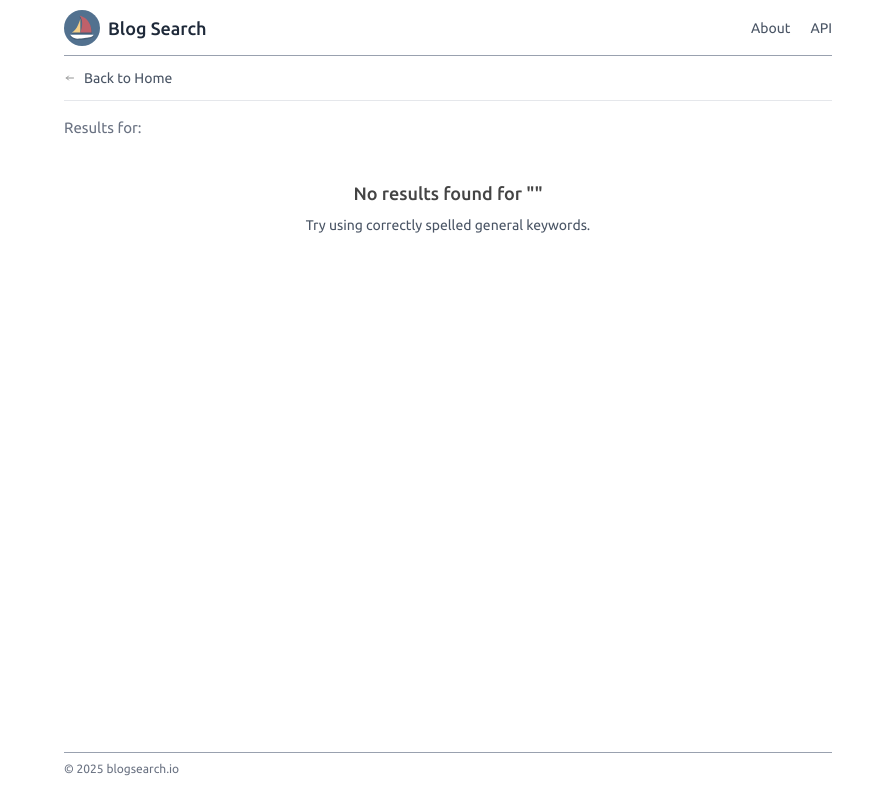
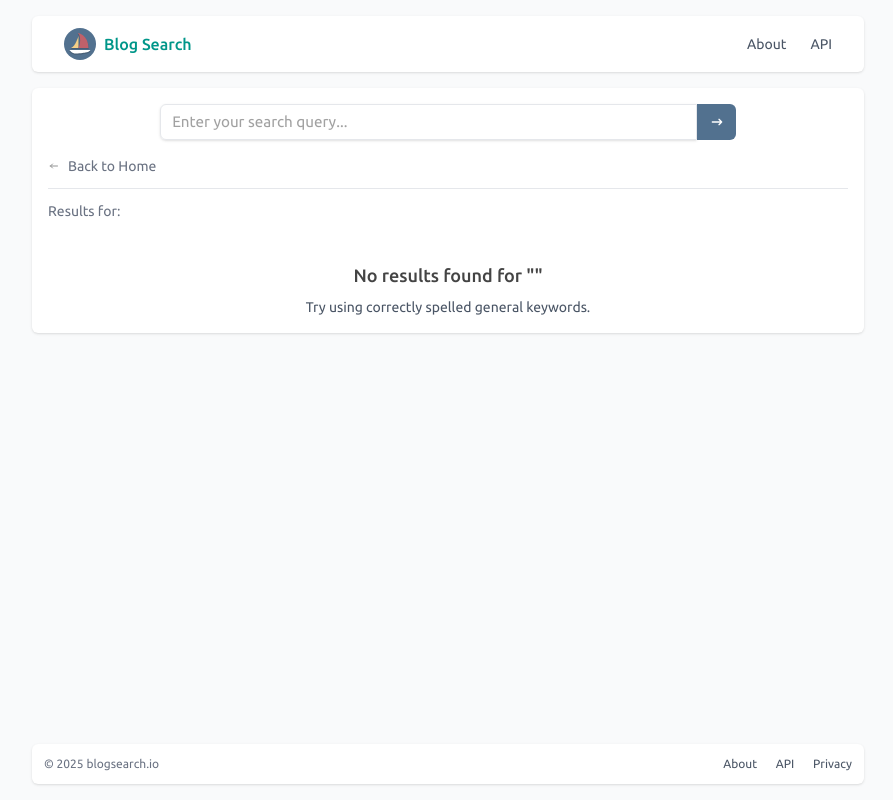
Before and after one commit to sawatkins/blog-search, a FastAPI app: page /search in a window 1280 px wide. Shown: the whole page, without its empty margins (192-1085 px from the left). Run offline with FastAPI, Linux system fonts and the light colour scheme.

Commit message:
major visual redesign

```diff
--- a/web/templates/about.html
+++ b/web/templates/about.html
@@ -3,7 +3,7 @@
 {% block title %}About - Blog Search{% endblock %}
 
 {% block content %}
-<div class="w-full mt-4">
+<div class="w-full">
     <h2 class="text-2xl font-medium mb-4">About Blog Search</h2>
 
     <p class="mb-3">Blog search is a search engine focused on indexing personal blog content in English.</p>
--- a/web/templates/api.html
+++ b/web/templates/api.html
@@ -3,7 +3,7 @@
 {% block title %}API - Blog Search{% endblock %}
 
 {% block content %}
-<div class="w-full mt-4">
+<div class="w-full">
     <h2 class="text-2xl font-medium mb-4">API Documentation</h2>
 
     <p class="mt-2 mb-4">Blog Search offers a simple API to programmatically access search results.</p>
--- a/web/templates/base.html
+++ b/web/templates/base.html
@@ -94,29 +94,29 @@
     {% block head_extra %}{% endblock %}
 </head>
 
-<body class="mx-auto px-4 sm:px-6 lg:px-8 max-w-4xl flex flex-col min-h-screen">
-    <header class="bg-white">
+<body class="mx-auto px-4 sm:px-6 lg:px-8 max-w-4xl flex flex-col min-h-screen bg-gray-50">
+    <header class="bg-white rounded-md shadow-sm mb-4 mt-4">
         <div class="mx-auto max-w-screen-xl px-4 sm:px-6 lg:px-8">
-          <div class="flex h-14 items-center justify-between border-b border-gray-400">
+          <div class="flex h-14 items-center justify-between">
             <div class="flex-1 md:flex md:items-center md:gap-12">
-              <a class="block text-teal-600" href="/">
+              <a class="block" href="/">
                 <span class="sr-only">Home</span>
                 <div class="flex items-center">
-                    <img src="/static/img/sailboat.svg" alt="Blog Search logo" width="36">
-                    <span class="ml-2 text-lg font-medium text-gray-800">Blog Search</span>
+                    <img src="/static/img/sailboat.svg" alt="Blog Search logo" width="32"">
+                    <span class="ml-2 text-base font-medium text-teal-600">Blog Search</span>
                 </div>
               </a>
             </div>
 
             <div class="md:flex md:items-center md:gap-12">
               <nav aria-label="Global" class="hidden md:block">
-                <ul class="flex items-center gap-5 text-sm">
+                <ul class="flex items-center gap-6 text-sm">
                   <li>
-                    <a class="text-gray-600 transition hover:text-gray-500/75" href="/about"> About </a>
+                    <a class="text-gray-600 transition hover:text-[#52718f]" href="/about"> About </a>
                   </li>
 
                   <li>
-                    <a class="text-gray-600 transition hover:text-gray-500/75" href="/api"> API </a>
+                    <a class="text-gray-600 transition hover:text-[#52718f]" href="/api"> API </a>
                   </li>
                 </ul>
               </nav>
@@ -127,14 +127,21 @@
 
 
       <main class="flex-grow flex flex-col items-center">
-        <div class="w-full px-8">
+        <div class="w-full bg-white rounded-md shadow-sm p-4">
             {% block content %}
             {% endblock %}
         </div>
     </main>
 
-    <footer class="text-left h-12 px-8">
-        <p class="text-xs pt-2 text-gray-500 border-t border-gray-400">&copy; 2025 blogsearch.io</p>
+    <footer class="mt-6 mb-4 bg-white rounded-md shadow-sm p-3 text-center">
+        <div class="flex justify-between items-center text-xs text-gray-500">
+            <span>&copy; 2025 blogsearch.io</span>
+            <div class="space-x-4">
+                <a href="/about" class="text-gray-600 hover:text-[#52718f] transition-colors">About</a>
+                <a href="/api" class="text-gray-600 hover:text-[#52718f] transition-colors">API</a>
+                <a href="#" class="text-gray-600 hover:text-[#52718f] transition-colors">Privacy</a>
+            </div>
+        </div>
     </footer>
 
     {% block scripts %}
--- a/web/templates/index.html
+++ b/web/templates/index.html
@@ -14,14 +14,14 @@
     ~^~^~~~^~~~^~~~^~~~^~^~
 </pre>
     </div>
-    <form id="search-form" class="w-full" action="/search" method="get">
+    <form id="search-form" class="w-full mb-4" action="/search" method="get">
         <div class="relative flex justify-center w-full max-w-2xl mx-auto">
             <input type="text" name="q" id="search-input"
-                class="w-full rounded-md border border-gray-300 px-3 py-2 shadow-sm focus:border-gray-400 focus:outline-none focus:ring-0 text-base"
+                class="w-full rounded-l-md border border-gray-200 px-4 py-2 pr-12 shadow-sm focus:border-[#52718f] focus:outline-none focus:ring-0 text-sm"
                 autocomplete="off" autocapitalize="off"
                 autocorrect="off" placeholder="Enter your search query..." autofocus value="{{ query or '' }}">
             <button type="submit" id="search-button"
-                class="absolute right-0 top-0 bottom-0 bg-[#52718f] hover:bg-[#405c78] rounded-r-md w-10 flex items-center justify-center transition-colors cursor-pointer">
+                class="bg-[#52718f] hover:bg-[#405c78] rounded-r-md w-10 flex items-center justify-center transition-colors cursor-pointer">
                 <img src="/static/img/arrow-sm-right.svg" alt="Search" class="w-4 h-4 brightness-0 invert">
             </button>
         </div>
--- a/web/templates/search.html
+++ b/web/templates/search.html
@@ -4,47 +4,47 @@
 
 {% block content %}
     <!-- Redesigned search form -->
-    <!-- <form id="search-form" class="w-full mb-8" action="/search" method="get">
+    <form id="search-form" class="w-full mb-4" action="/search" method="get">
         <div class="relative flex justify-center w-full max-w-xl mx-auto">
             <input type="text" name="q" id="search-input"
-                class="w-full rounded-md border border-gray-300 px-4 py-2 pr-12 shadow-sm focus:border-#52718f focus:outline-none focus:ring-0 text-base"
+                class="w-full rounded-l-md border border-gray-200 px-4 py-2 pr-12 shadow-sm focus:border-[#52718f] focus:outline-none focus:ring-0 text-sm"
                 autocomplete="off" autocapitalize="off"
                 autocorrect="off" placeholder="Enter your search query..." value="{{ query or '' }}">
             <button type="submit" id="search-button"
-                class="absolute right-0 top-0 bottom-0 bg-[#52718f] hover:bg-[#405c78] rounded-r-md w-12 flex items-center justify-center transition-colors cursor-pointer">
+                class="bg-[#52718f] hover:bg-[#405c78] rounded-r-md w-10 flex items-center justify-center transition-colors cursor-pointer">
                 <img src="/static/img/arrow-sm-right.svg" alt="Search" class="w-4 h-4 brightness-0 invert">
             </button>
         </div>
-    </form> -->
+    </form>
 
     <div id="search-results-container" class="w-full mx-auto">
-        <div class="flex items-center justify-between border-b border-gray-200 pt-3 pb-3 mb-4">
-            <a class="text-gray-600 hover:text-gray-500 transition flex items-center text-sm" href="/">
+        <div class="flex items-center justify-between border-b border-gray-200 pb-3 mb-3">
+            <a class="text-gray-500 hover:text-[#52718f] transition-colors flex items-center text-sm" href="/">
                 <img src="/static/img/arrow-sm-left.svg" alt="Back" class="w-3 h-3 mr-2">
                 Back to Home
             </a>
             {% if results is defined and results %}
-            <span class="text-sm text-gray-500">Found {{ results|length }} results in {{ time }} seconds</span>
+            <span class="text-xs text-gray-500">Found {{ results|length }} results in {{ time }} seconds</span>
             {% endif %}
         </div>
 
-        <h2 class="text-md text-gray-500 mb-4">Results for: <span class=" text-gray-600">{{ query }}</span></h2>
+        <h2 class="text-sm text-gray-500 mb-3">Results for: <span class="font-medium text-[#52718f]">{{ query }}</span></h2>
 
         {% if results is defined %}
             {% if results %}
-                <div class="space-y-6">
+                <div class="space-y-2">
                     {% for post in results[:5] %}
-                        <article class="border-b border-gray-200 pb-6 last:border-none">
-                            <h3 class="text-lg md:text-xl font-semibold text-gray-800 mb-1">
-                                <a href="{{ post.url|default('#') }}" target="_blank" class="hover:underline">
+                        <article class="border-l-2 border-[#52718f] pl-3 mb-3 hover:bg-gray-50 transition-colors rounded-r-md">
+                            <h3 class="text-base font-medium text-gray-700 mb-1">
+                                <a href="{{ post.url|default('#') }}" target="_blank" class="hover:text-[#52718f] transition-colors">
                                     {{ post.title[:90] if post.title else 'untitled' }}
                                 </a>
                             </h3>
-                            <p class="text-sm text-gray-500 mb-2">
+                            <p class="text-xs text-gray-500 mb-1">
                                 {% if post.date %}<span class="font-mono mr-2">{{ post.date }}</span>{% endif %}
-                                <a href="{{ post.url|default('#') }}" target="_blank" class="hover:underline">{{ post.url|default('No URL available') }}</a>
+                                <a href="{{ post.url|default('#') }}" target="_blank" class="hover:text-[#52718f] transition-colors">{{ post.url|default('No URL available') }}</a>
                             </p>
-                            <p class="text-sm leading-relaxed text-gray-700">
+                            <p class="text-xs leading-relaxed text-gray-600">
                                 {{ post.text[:180] + '...' if post.text else 'No text available' }}
                             </p>
                         </article>
```
